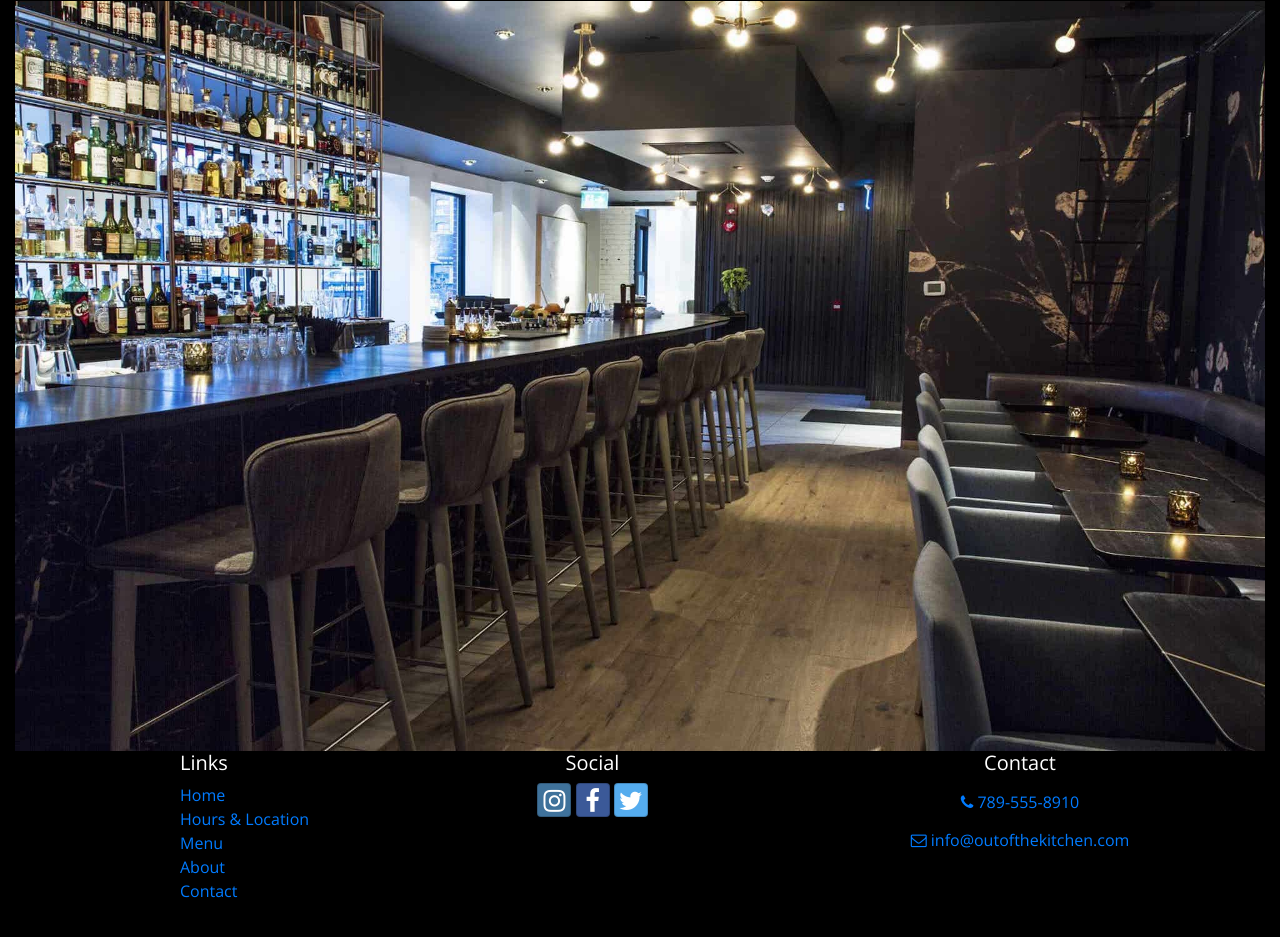
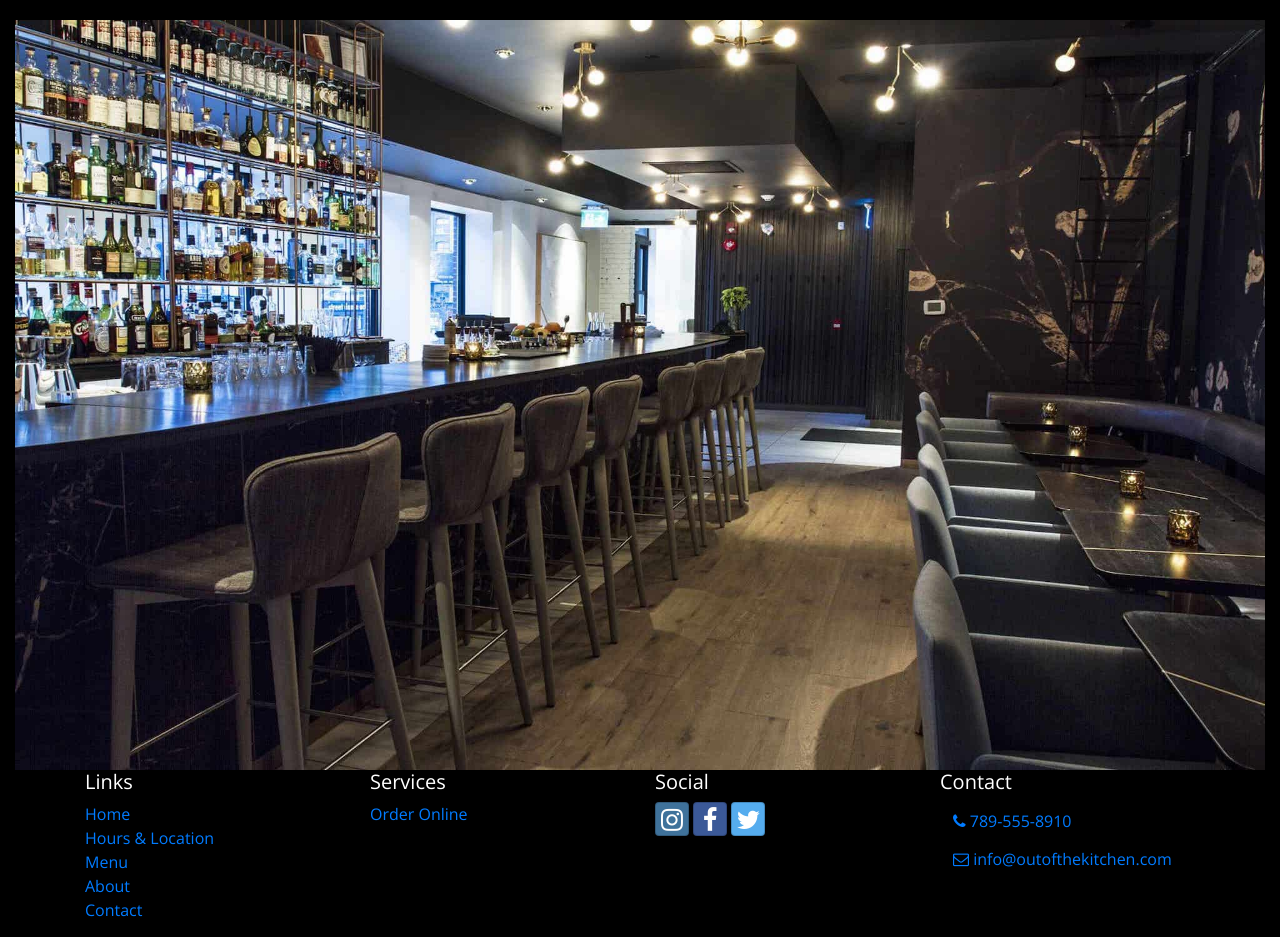
Before and after one commit to michaelcurran/out-of-the-kitchen, a website: page index.html in a window 1280 px wide. Shown: the part 1863-2800 px from the top of the page. Drawn offline with nearby package versions, Linux system fonts and the light colour scheme; a web font is replaced by a local one.

Commit message:
Update navbar brand size and update footer

```diff
--- a/index.html
+++ b/index.html
@@ -34,7 +34,7 @@
 
     <nav class="navbar navbar-expand-sm navbar-dark sticky-top">
         <div class="container-fluid">
-            <a class="navbar-brand" href="#"><img src="img/logo.png" height="30" width="30" /></a>
+            <a class="navbar-brand" href="#"><img src="img/logo.png" height="50" width="50" /></a>
             <button class="navbar-toggler" type="button" data-toggle="collapse" data-target="#navbar">
                 <span class="navbar-toggler-icon"></span>
             </button>
@@ -91,7 +91,7 @@
     <footer>
         <div class="container">
             <div class="row">
-                <div class="col-5 col-sm-2 offset-1">
+                <div class="col-12 col-sm-3">
                     <h5>Links</h5>
                     <ul class="list-unstyled">
                         <li><a href="#">Home</a></li>
@@ -101,7 +101,13 @@
                         <li><a href="#">Contact</a></li>
                     </ul>
                 </div>
-                <div class="col-6 col-sm-5 text-center">
+                <div class="col-12 col-sm-3">
+                    <h5>Services</h5>
+                    <ul class="list-unstyled">
+                        <li><a href="#">Order Online</a></li>
+                    </ul>
+                </div>
+                <div class="col-12 col-sm-3 mb-3">
                     <h5>Social</h5>
                     <a class="btn btn-social-icon btn-instagram" href="http://instagram.com/">
                         <i class="fa fa-instagram"></i></a>
@@ -112,7 +118,7 @@
                         <i class="fa fa-twitter"></i>
                     </a>
                 </div>
-                <div class="col-sm-4 text-center">
+                <div class="col-6 col-sm-3">
                     <h5>Contact</h5>
                     <a role="button" class="btn btn-link" href="tel:+17895558910">
                         <i class="fa fa-phone"></i> 789-555-8910
```
